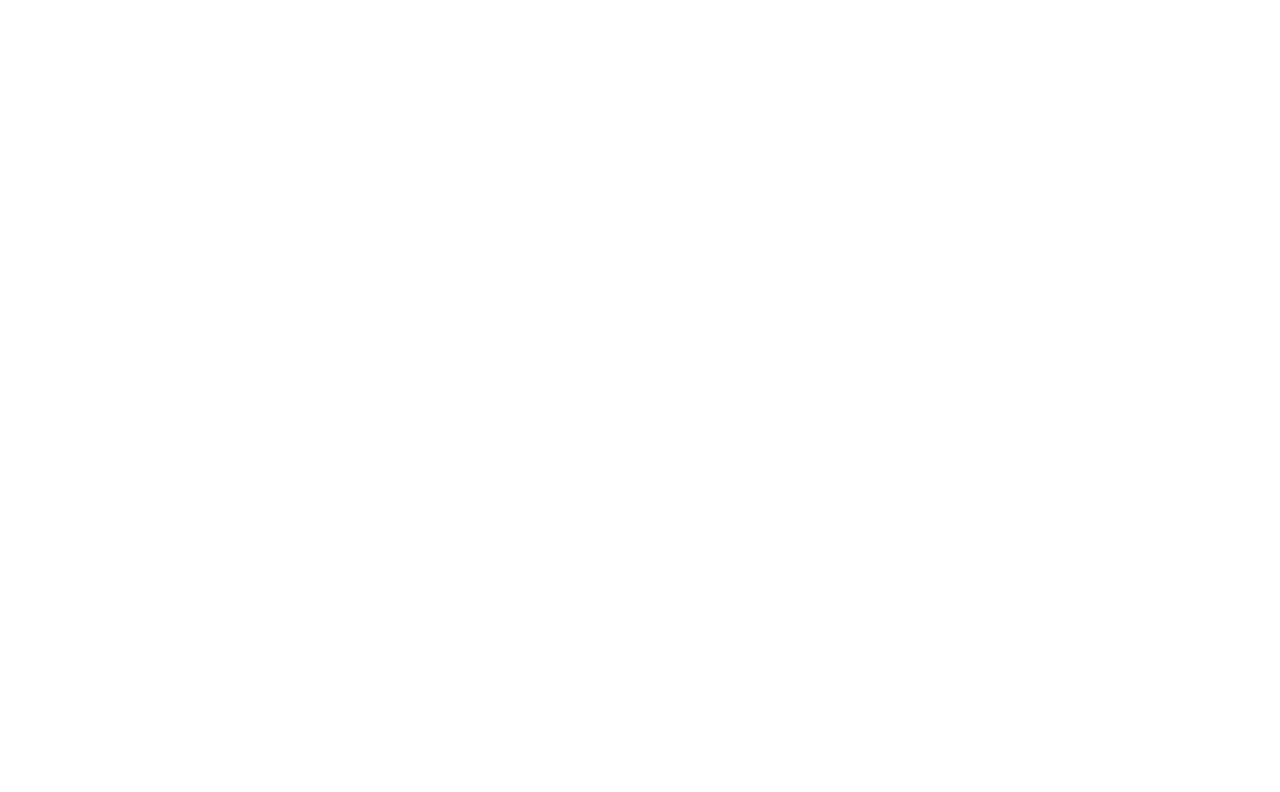
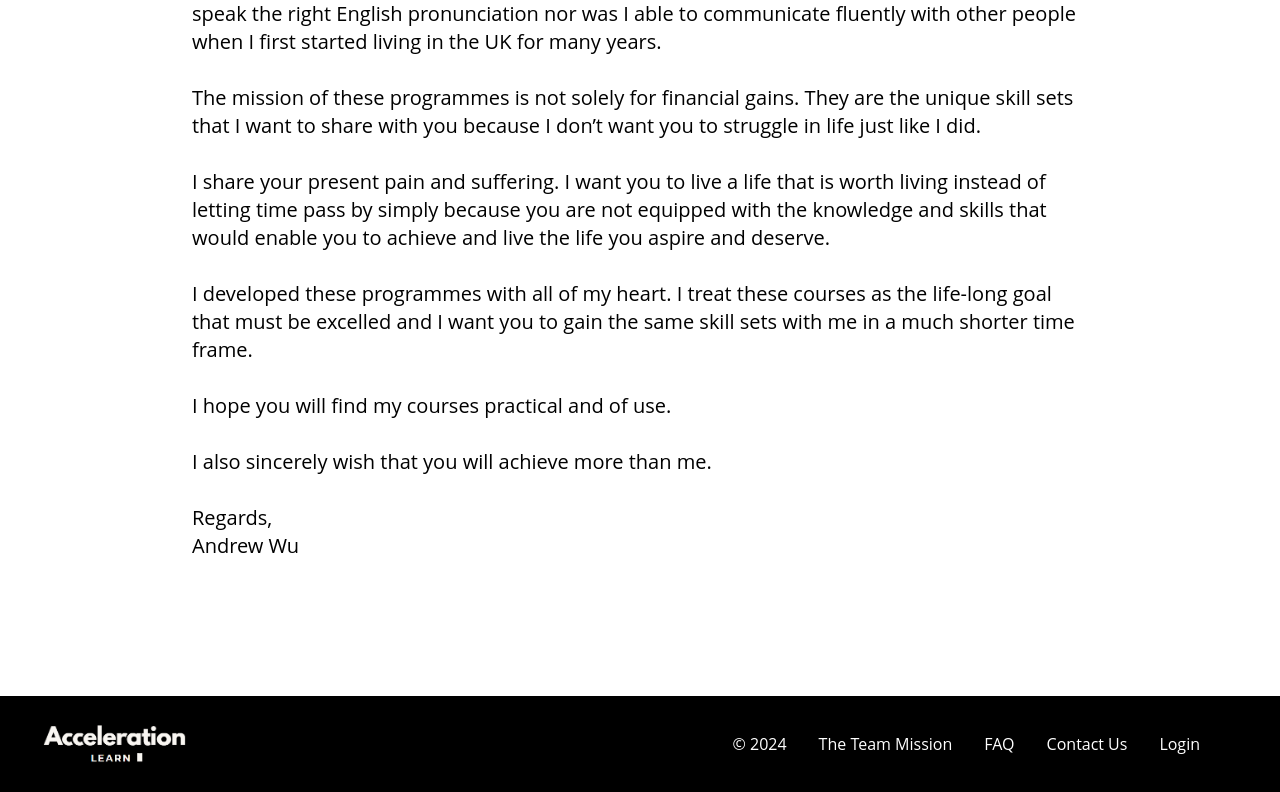
Before and after one commit to andrewwu531/Acceleration_Learn, a React (Vite) app: page /footer-contents in a window 1280 px wide. Before the commit this address had no page. Shown: the part 408-1200 px from the top of the page. Before the commit the page ends 800 px from the top, so only its background shows below. Built offline with nearby package versions, Linux system fonts and the light colour scheme.

Commit message:
completed mission statement

```diff
--- a/src/components/Footer.jsx
+++ b/src/components/Footer.jsx
@@ -28,13 +28,16 @@
 							</Typography>
 						</li>
 						<li>
-							<a href="/weightlifting-course" className=" hover:text-gray-300">The Team Mission</a>
+							<a href="/footer-contents" className=" hover:text-gray-300">The Team Mission</a>
 						</li>
 						<li>
-							<a href="/social-media" className="hover:text-gray-300">Contact Us</a>
+							<a href="/footer-contents" className=" hover:text-gray-300">FAQ</a>
 						</li>
 						<li>
-							<a href="/about" className="hover:text-gray-300">Login</a>
+							<a href="/footer-contents" className="hover:text-gray-300">Contact Us</a>
+						</li>
+						<li>
+							<a href="/login" className="hover:text-gray-300">Login</a>
 						</li>
 					</ol>
 
--- /dev/null
+++ b/src/components/TeamMissionStatement.jsx
@@ -0,0 +1,57 @@
+
+
+ function TeamMissionStatement() {
+
+ return (
+
+     <div className="flex flex-col items-center justify-center max-w-3xl mx-auto xl:max-w-4xl bg-gray-150" style={{ marginBottom: "17vh"}}>
+
+        <div className="flex justify-center text-2xl font-semibold text-center underline xl:text-3xl"  style={{ marginTop: "12vh", marginBottom: "5vh"}}>
+            Mission Statement
+        </div>
+
+        <div className="text-xl font-normal">
+
+            Hi there,
+            <br /><br />
+            I’m Andrew. I am a Hong Kong UK immigrant who came to the UK at the age of 13 in 2009.
+
+            <br /><br />
+            My life in the UK has been too good to be true and also has full of challenges and tears.
+            I did not speak the right English pronunciation
+            nor was I able to communicate fluently with other people when I first started living in the UK for many years.
+
+            <br /><br />
+            The mission of these programmes is not solely for financial gains.
+            They are the unique skill sets that I want to share with you
+            because I don’t want you to struggle in life just like I did.
+
+            <br /><br />
+            I share your present pain and suffering.
+            I want you to live a life that is worth living instead of letting time pass by simply
+            because you are not equipped with the knowledge and skills
+            that would enable you to achieve and live the life you aspire and deserve.
+
+            <br /><br />
+            I developed these programmes with all of my heart.
+            I treat these courses as the life-long goal that must be excelled
+            and I want you to gain the same skill sets with me in a much shorter time frame.
+
+            <br /><br />
+            I hope you will find my courses practical and of use.
+
+            <br /><br />
+            I also sincerely wish that you will achieve more than me.
+
+            <br /><br />
+            Regards,<br />
+            Andrew Wu
+        </div>
+
+
+    </div>
+
+    )
+}
+
+export default TeamMissionStatement;
--- a/src/main.jsx
+++ b/src/main.jsx
@@ -8,6 +8,7 @@
 import Root from "./routes/root";
 import ErrorPage from "./error-page";
 import WeightliftingCourse from "./routes/weightliftingCourse";
+import Footer from "./routes/footerContents";
 
 const router = createBrowserRouter([
   {
@@ -19,6 +20,10 @@
     path: "/weightlifting-course",
     element: <WeightliftingCourse />,
   },
+  {
+    path: "/footer-contents",
+    element: <Footer />,
+  },
 ]);
 
 
--- /dev/null
+++ b/src/routes/footerContents.jsx
@@ -0,0 +1,21 @@
+import NavBar from '../components/NavBar';
+import Footer from '../components/Footer';
+import TeamMissionStatement from '../components/TeamMissionStatement';
+
+function TeamMission() {
+
+  return (
+    <div>
+
+        <NavBar />
+
+        <TeamMissionStatement />
+
+        <Footer />
+
+
+    </div>
+  )
+}
+
+export default TeamMission;
```
